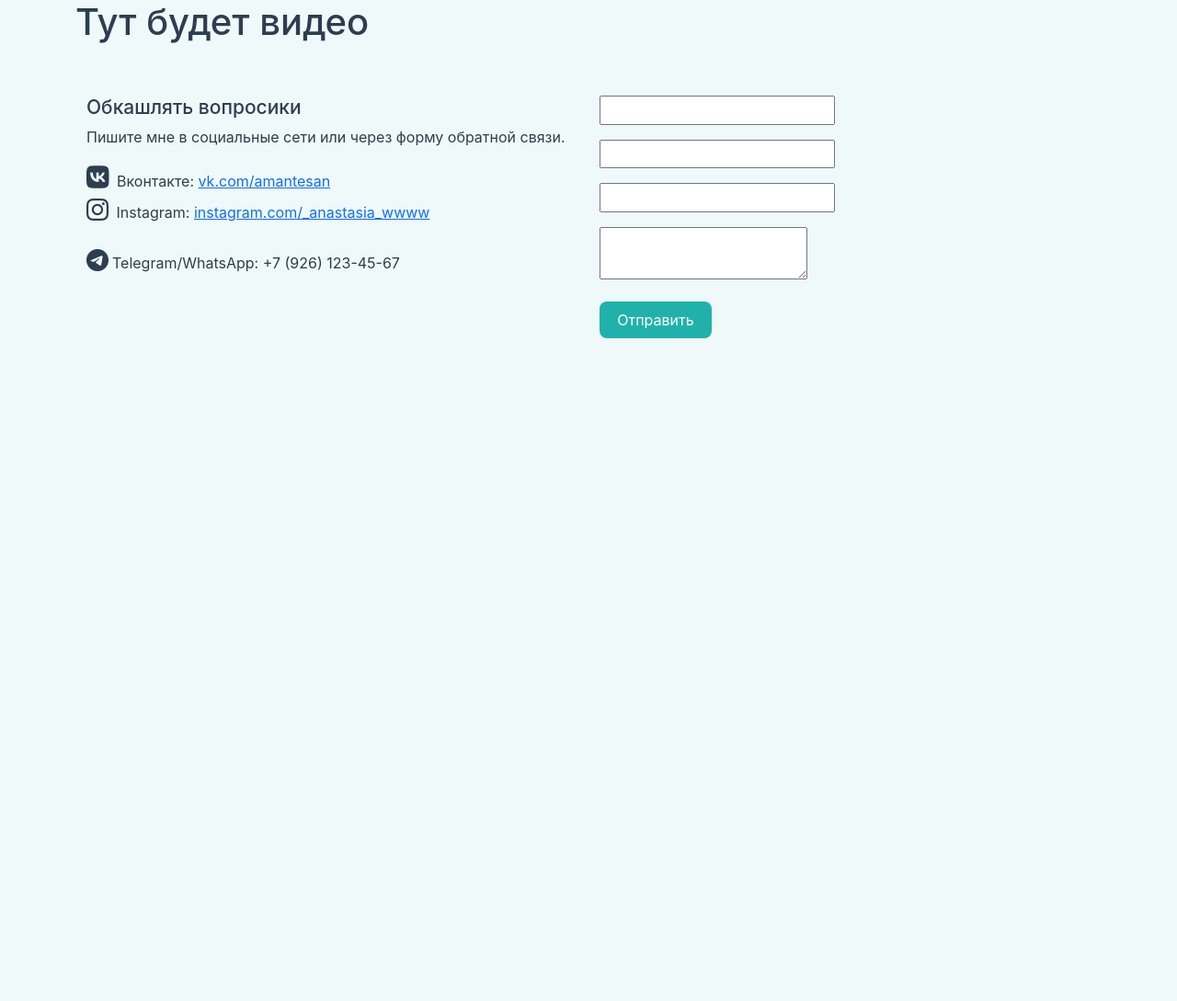
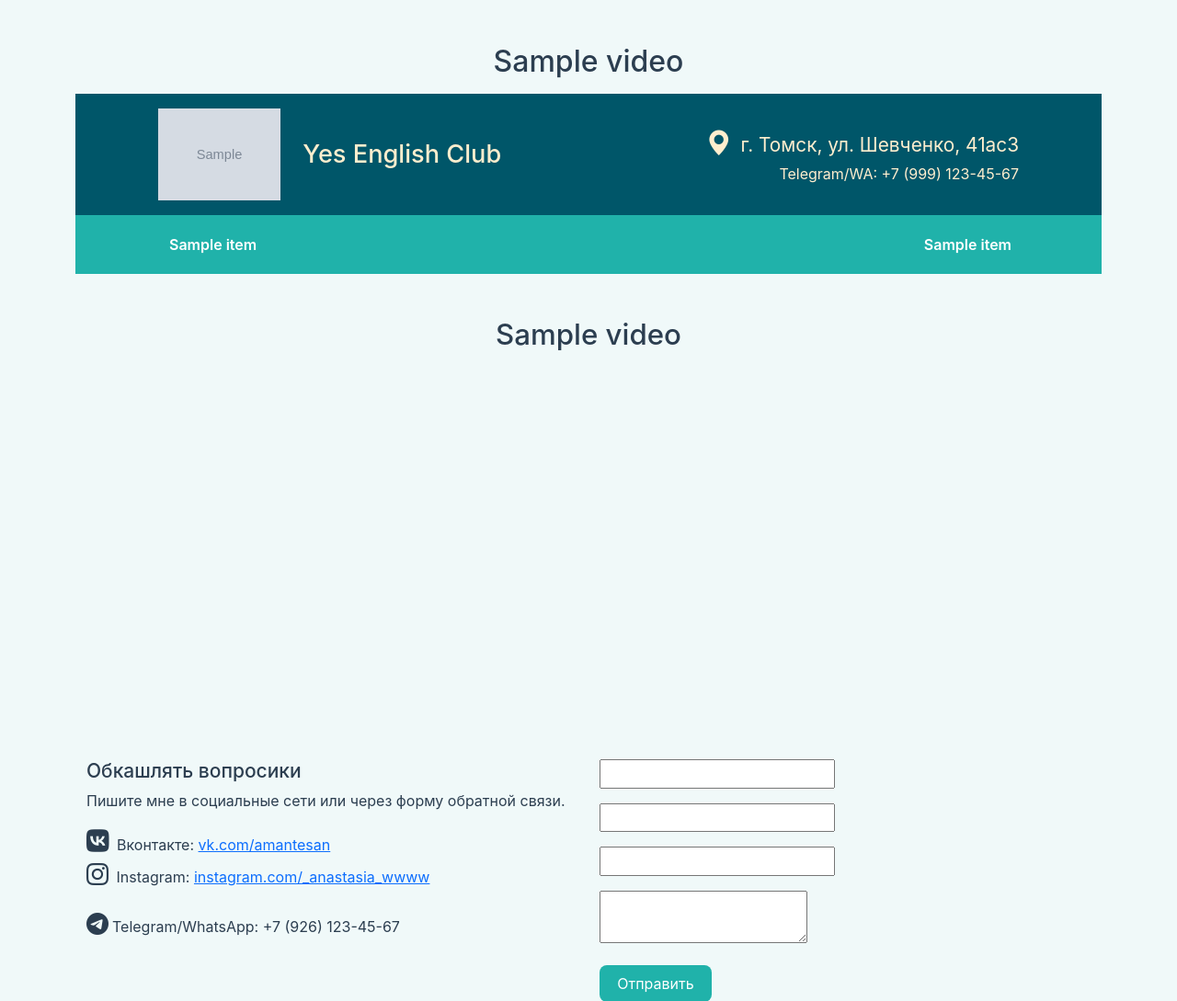
Before and after one commit to Ollie-00001/yes_english_club, a Django app: template core/templates/core/contacts.html in a window 1280 px wide. Shown: the part 196-1285 px from the top of the page at 92% size. Run offline with Django 5.2, Linux system fonts and the light colour scheme; the template is opened without the code that fills it: most values are stand-ins (such as "Sample title", 1, 10 or a date in 2020); grey boxes marked "Sample" are stand-in pictures; form fields are guessed from the names that the template uses.

Commit message:
update contacts template with video section

```diff
--- a/core/templates/core/contacts.html
+++ b/core/templates/core/contacts.html
@@ -6,10 +6,19 @@
 {% block content %}
     <div class="row">
         <div class="col-sm-12">
-            <section class="section-container video-section">
-                <div class="content">
-                    <h1>Тут будет видео</h1>
-                </div>
+            <section class="video-section my-5 text-center">
+                {% if video %}
+                    <h2 class="mb-3">{{ video.title }}</h2>
+                    <div class="ratio ratio-16x9">
+                        <iframe src="{{ video.embed_url }}"
+                                frameborder="0"
+                                allowfullscreen
+                                allow="autoplay; encrypted-media">
+                        </iframe>
+                    </div>
+                {% else %}
+                    <p>Видео пока не добавлено.</p>
+                {% endif %}
             </section>
         </div>
     </div>
```
